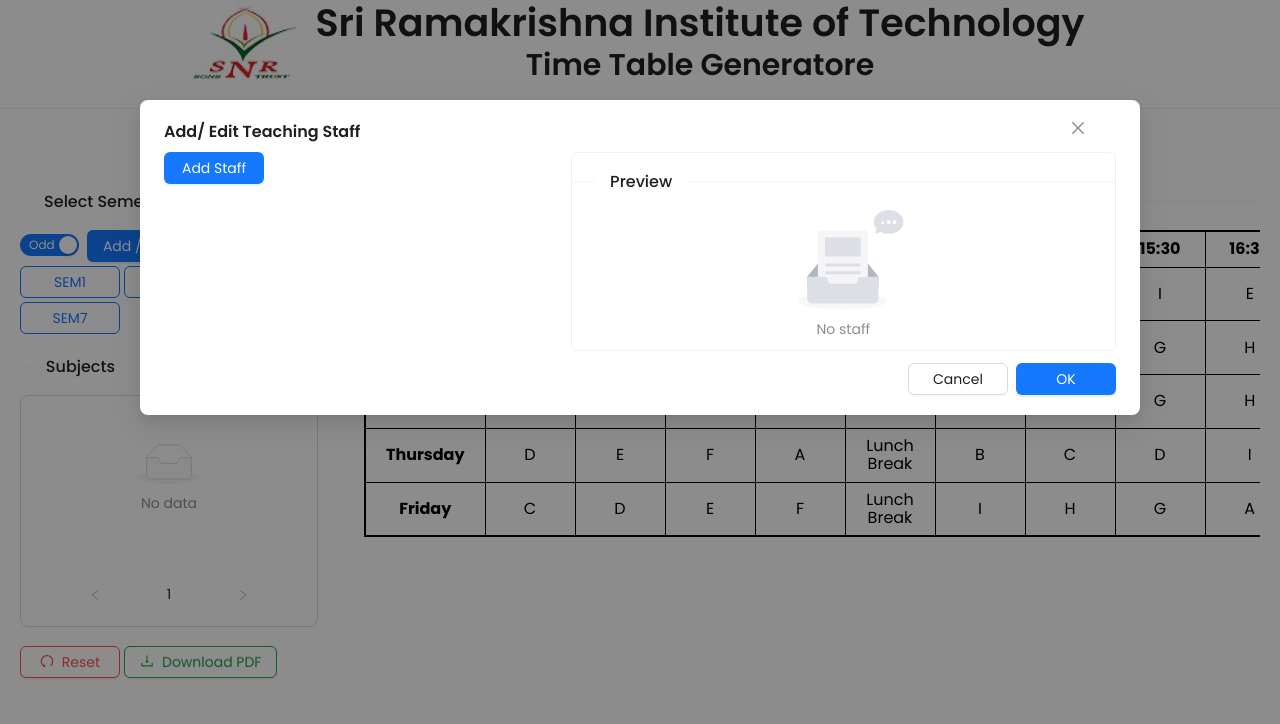
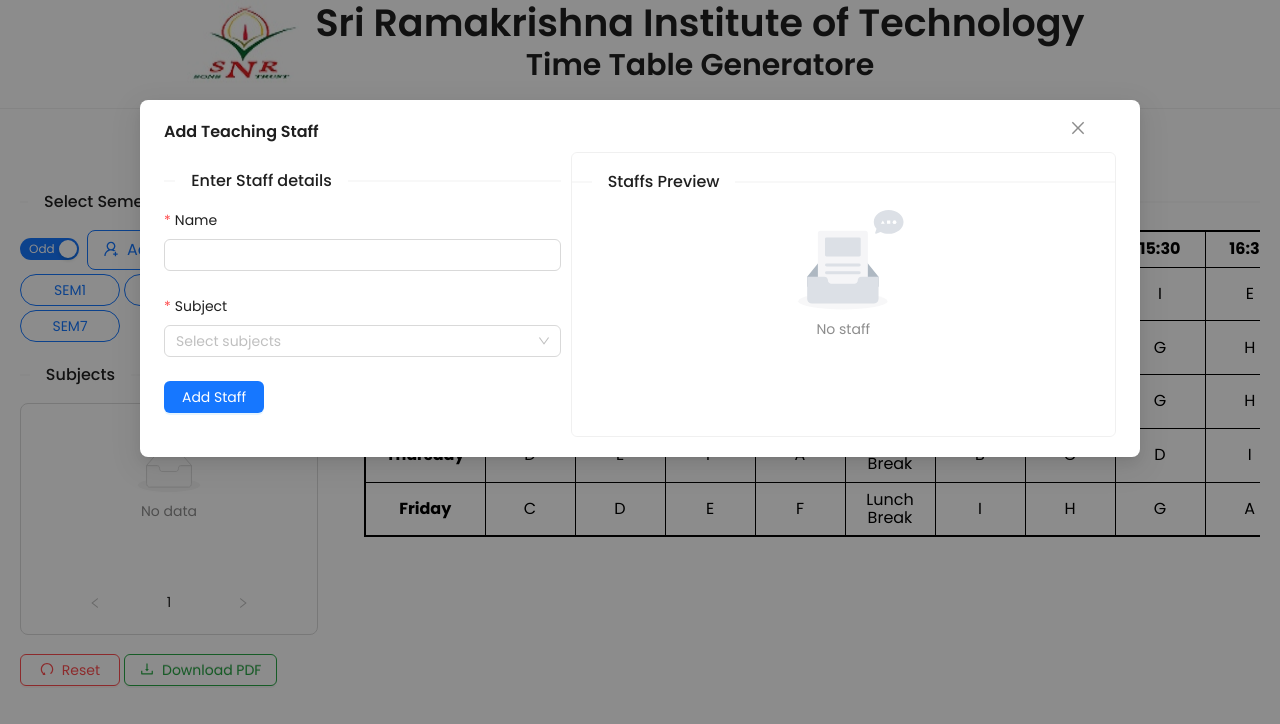
Before and after one commit to Ruthesh-Muniraj/time-table-react, a React (Create React App) app: page / in a window 1280 px wide. Both pictures are taken after a click on the button "Add / Edit Staff". Shown: the top 724 px of the page. Built offline with nearby package versions, Linux system fonts and the light colour scheme; the HTML template or start-up script is replaced by a standard one.

Commit message:
Staff add

```diff
--- a/src/App.js
+++ b/src/App.js
@@ -21,10 +21,6 @@
     setIsModalOpen(true);
   };
 
-  const handleOk = () => {
-    console.log("handeling");
-  };
-
   return (
     <div className="App">
       <Header />
@@ -44,7 +40,6 @@
         isOdd={isOdd}
         semesters={semesters}
         setIsOpen={setIsModalOpen}
-        handleOk={handleOk}
       />
     </div>
   );
--- a/src/Component/AddorEdit.jsx
+++ b/src/Component/AddorEdit.jsx
@@ -1,11 +1,10 @@
-import { Button, Col, Divider, Empty, List, Modal, Row } from "antd";
+import { Col, Divider, Empty, List, Modal, Row } from "antd";
 import React from "react";
-import { colors, courses } from "../constant/data";
+import { courses } from "../constant/data";
 import StaffDetailForm from "./StaffDetailForm";
 
-const AddorEdit = ({ isOpen, isOdd, semesters, setIsOpen, handleOk }) => {
+const AddorEdit = ({ isOpen, isOdd, semesters, setIsOpen }) => {
   const [staff, setStaff] = React.useState([]);
-  const [staffOpen, setStaffOpen] = React.useState(false);
   const [option, setOption] = React.useState([]);
 
   const subjects = [];
@@ -30,52 +29,33 @@
 
   const onFinish = (values) => {
     setStaff((staff) => [...staff, values]);
+    if(values) {
+      const options = [...optionArray];
+      const filteredArray = options.filter(function (e) {
+        return this.indexOf(e.value) < 0;
+      }, values.subject);
+      setOption(filteredArray);
+    }
   };
   const onFinishFailed = (errorInfo) => {
     console.log("Failed:", errorInfo);
   };
 
-  const setNewOptions = async () => {
-    const options = [...optionArray];
-    const dummy = staff.map((staff) => staff.subject);
-    let subject = [];
-    for (var i = 0; i < dummy.length; i++) {
-      subject = subject.concat(dummy[i]);
-    }
-
-    const filteredArray = options.filter(function (e) {
-      return this.indexOf(e.value) < 0;
-    }, subject);
-    setOption(filteredArray);
-  };
-
-  React.useEffect(() => {
-    staff.length && setNewOptions()
-  }, [staff]);
-
   return (
     <Modal
-      title="Add/ Edit Teaching Staff"
+      footer={null}
+      title="Add Teaching Staff"
       open={isOpen}
       width={1000}
-      onOk={handleOk}
       onCancel={() => {
         setIsOpen(false);
+        setStaff([]);
       }}
     >
       <Row>
         <Col span={10}>
-          <Button
-            type="primary"
-            onClick={() => {
-              setStaffOpen(true);
-            }}
-          >
-            Add Staff
-          </Button>
+          <Divider orientation="left">Enter Staff details</Divider>
           <StaffDetailForm
-            staffOpen={staffOpen}
-            setStaffOpen={setStaffOpen}
             option={staff.length ? option : optionArray}
             onFinish={onFinish}
             onFinishFailed={onFinishFailed}
@@ -83,7 +63,7 @@
         </Col>
         <Col span={14}>
           <div className="staff-preview">
-            <Divider orientation="left">Preview</Divider>
+            <Divider orientation="left">Staffs Preview</Divider>
             <div className="staff-container">
               {staff?.length ? (
                 staff.map((staff, index) => (
--- a/src/Component/Controls.jsx
+++ b/src/Component/Controls.jsx
@@ -1,10 +1,14 @@
-import { Button, Divider, List, Switch } from 'antd';
-import { UndoOutlined, DownloadOutlined } from "@ant-design/icons";
-import { courses } from '../constant/data';
+import { Button, Divider, List, Switch } from "antd";
+import {
+  UndoOutlined,
+  DownloadOutlined,
+  UserAddOutlined,
+} from "@ant-design/icons";
+import { courses } from "../constant/data";
 
-import React from 'react'
-import html2canvas from 'html2canvas';
-import jsPDF from 'jspdf';
+import React from "react";
+import html2canvas from "html2canvas";
+import jsPDF from "jspdf";
 
 const Controls = ({
   semesters,
@@ -14,7 +18,6 @@
   isOdd,
   setIsOdd,
 }) => {
-
   const clear = () => {
     setSelectedSemester([]);
   };
@@ -38,6 +41,7 @@
       <Divider orientation="left">Select Semester</Divider>
       <div id="school-tabs" className="buttons">
         <Switch
+          size="default"
           checked={isOdd}
           checkedChildren="Odd"
           unCheckedChildren="Eve"
@@ -47,7 +51,13 @@
           }}
         />
         &nbsp;
-        <Button type="primary" onClick={handleAddOrEdit}>
+        <Button
+          type="primary"
+          size="large"
+          ghost
+          icon={<UserAddOutlined />}
+          onClick={handleAddOrEdit}
+        >
           Add / Edit Staff
         </Button>
         <br />
@@ -58,6 +68,7 @@
               return (
                 <Button
                   type={"primary"}
+                  shape="round"
                   ghost={selectedSemester === semester ? false : true}
                   onClick={() => setSelectedSemester(semester)}
                   key={semester[0]}
@@ -69,6 +80,7 @@
               return (
                 <Button
                   type={"primary"}
+                  shape="round"
                   ghost={selectedSemester === semester ? false : true}
                   onClick={() => setSelectedSemester(semester)}
                   key={semester[0]}
@@ -115,4 +127,4 @@
   );
 };
 
-export default Controls
+export default Controls;
--- a/src/Component/StaffDetailForm.jsx
+++ b/src/Component/StaffDetailForm.jsx
@@ -3,8 +3,6 @@
 import { colors } from "../constant/data";
 
 const StaffDetailForm = ({
-  staffOpen,
-  setStaffOpen,
   option,
   onFinish,
   onFinishFailed,
@@ -35,12 +33,9 @@
   const onSubmit = (values) => {
     form.resetFields();
     onFinish(values);
-    setStaffOpen(false);
   };
 
   return (
-    <Modal footer={null} open={staffOpen} onCancel={() => setStaffOpen(false)}>
-      <Divider orientation="left">Staff details</Divider>
     <Form
       layout="vertical"
       form={form}
@@ -83,7 +78,6 @@
         </Button>
       </Form.Item>
     </Form>
-    </Modal>
   );
 };
 
```
Lines whose indentation alone changed are shown as unchanged.
